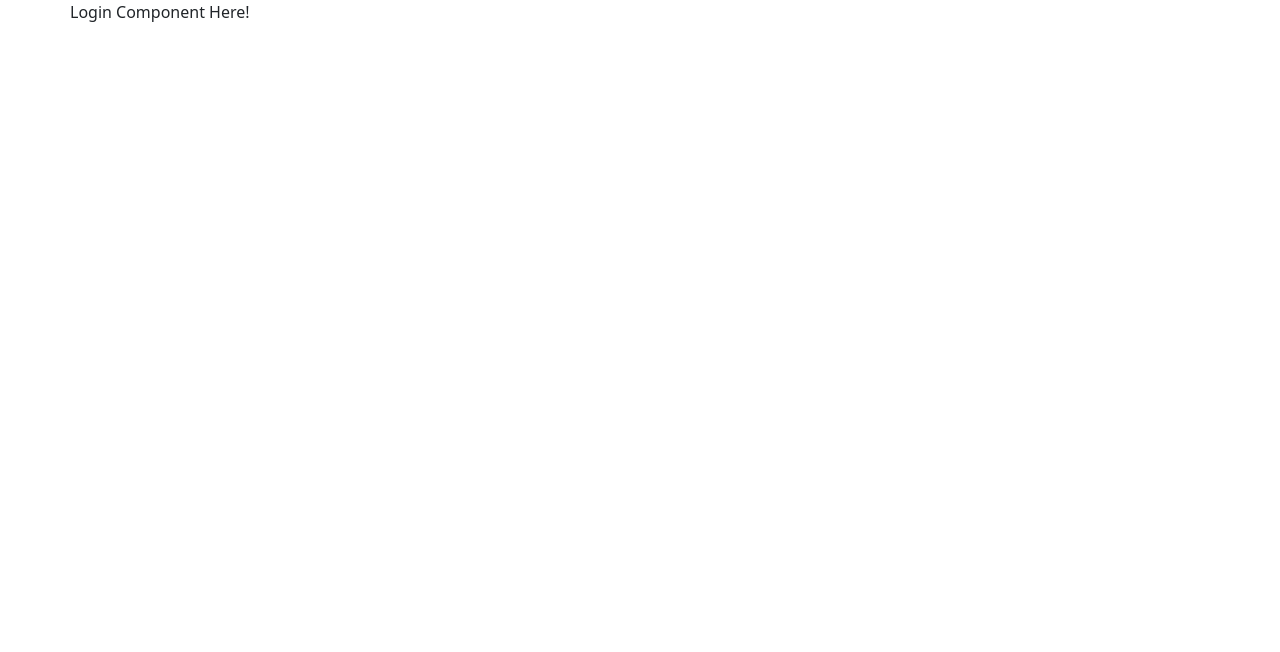
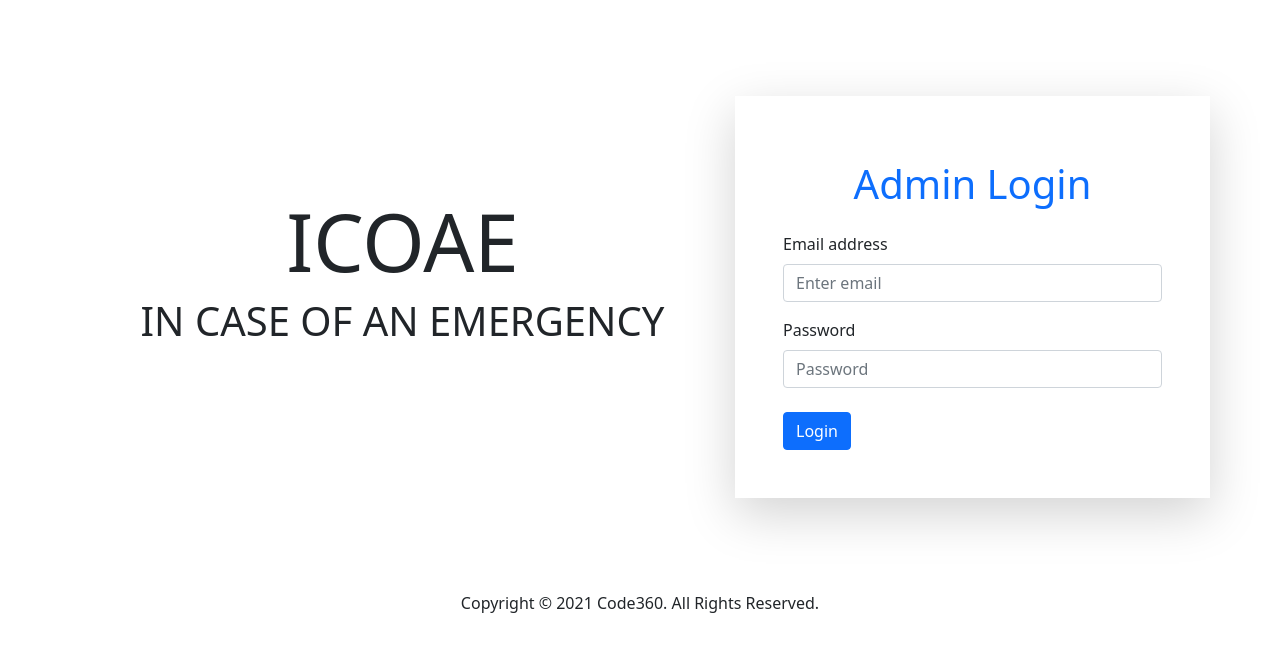
Before and after one commit to IsuruVihan/icoae_web_frontend, a React (Create React App) app: page /login in a window 1280 px wide. Shown: the top 652 px of the page. Built offline with nearby package versions, Linux system fonts and the light colour scheme.

Commit message:
Login added

```diff
--- a/src/views/Login.js
+++ b/src/views/Login.js
@@ -1,10 +1,37 @@
 import React from 'react';
-import {Container} from "react-bootstrap";
+import { Button, Col, Container, Form, Row } from "react-bootstrap";
 
 const Login = () => {
-  return(
-    <Container className='login px-0'>
-      Login Component Here!
+  return (
+    <Container className='login '>
+      <Row className="mt-5">
+        <Col lg={7} md={6} sm={12} className="p-5 m-auto text-center">
+          <h1 className="display-1">ICOAE</h1>
+          <h1 className="">IN CASE OF AN EMERGENCY</h1>
+        </Col>
+        <Col lg={5} md={6} sm={12} className="p-5 mt-5 shadow-lg rounded-lg ">
+          <h1 className="text-primary p-3 text-center">Admin Login</h1>
+          <Form>
+            <Form.Group controlId="formBasicEmail">
+              <Form.Label>Email address</Form.Label>
+              <Form.Control type="email" placeholder="Enter email" />
+            </Form.Group>
+
+            <Form.Group controlId="formBasicPassword" className="mt-3">
+              <Form.Label>Password</Form.Label>
+              <Form.Control type="password" placeholder="Password" />
+            </Form.Group>
+
+            <Button variant="primary btn-block mt-4 text-center" type="submit">
+              Login
+            </Button>
+          </Form>
+
+
+
+        </Col>
+      </Row>
+      <h6 className="mt-5 p-5 text-center ">Copyright © 2021 Code360. All Rights Reserved.</h6>
     </Container>
   );
 }
```
